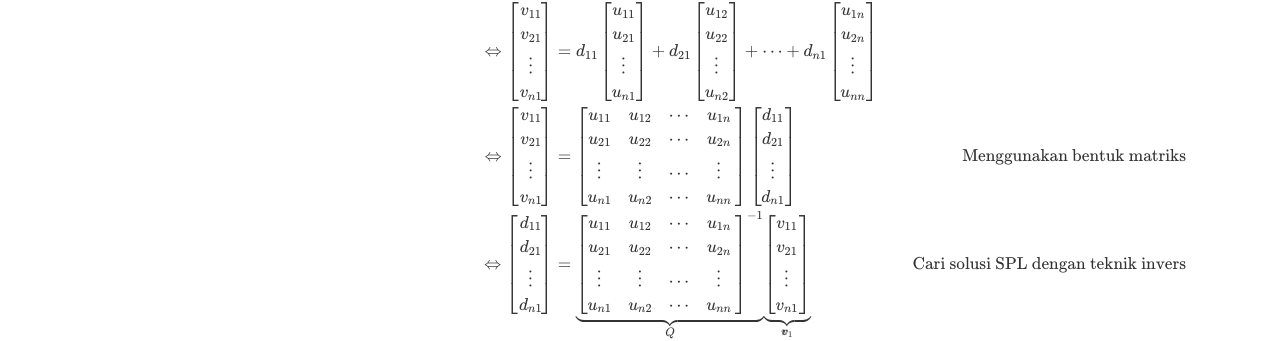
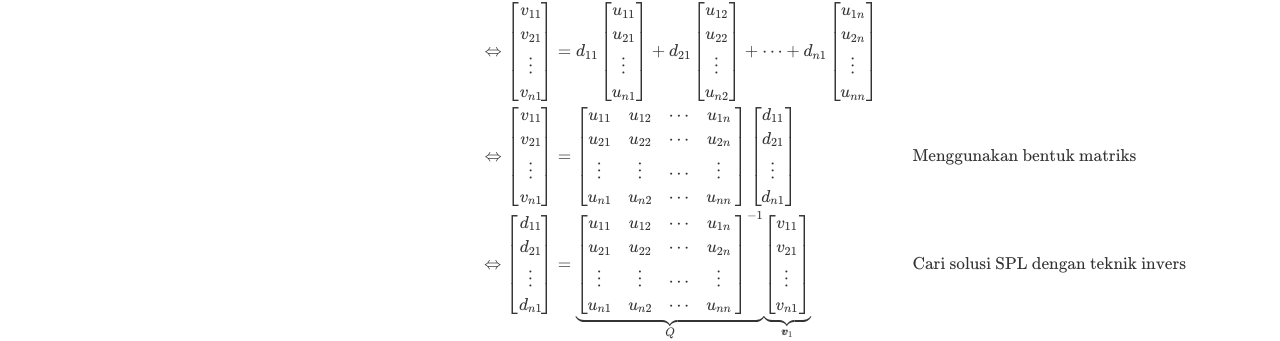
Before and after one commit to jethroGIT/jethrogit.github.io, a Jekyll site: the page built from _posts/linear-algebra/2020-05-16-Matriks_Transisi.md, in a window 1280 px wide. Shown: the part 1263-1604 px from the top of the page. Built offline with Jekyll 4.4.1, drawn with Linux system fonts in a browser that asks for light colours; formulas are drawn with MathJax 3; comment, search, counter and statistics services are not loaded; some of the changed text lies outside the part shown.

Commit message:
Fix comment in equation

```diff
--- a/_posts/linear-algebra/2020-05-16-Matriks_Transisi.md
+++ b/_posts/linear-algebra/2020-05-16-Matriks_Transisi.md
@@ -112,7 +112,7 @@ $$
 	 	d_{21} \\
 	 	\vdots \\
 	 	d_{n1}
-	 \end{bmatrix}	& \text{Menggunakan bentuk matriks} \\
+	 \end{bmatrix}	&& \text{Menggunakan bentuk matriks} \\
 \Leftrightarrow  \begin{bmatrix} d_{11} \\
 		d_{21}  \\
 		\vdots \\
@@ -126,7 +126,7 @@ $$
 	 	v_{21} \\
 	 	\vdots \\
 	 	v_{n1}
-	 \end{bmatrix}}_{\pmb{v}_1} & \text{Cari solusi SPL dengan teknik invers} \\
+	 \end{bmatrix}}_{\pmb{v}_1} && \text{Cari solusi SPL dengan teknik invers} \\
 \Leftrightarrow  [\pmb{v}_1]_{B^{\prime}} &= Q \pmb{v}_1
 \end{align}
 $$
```
